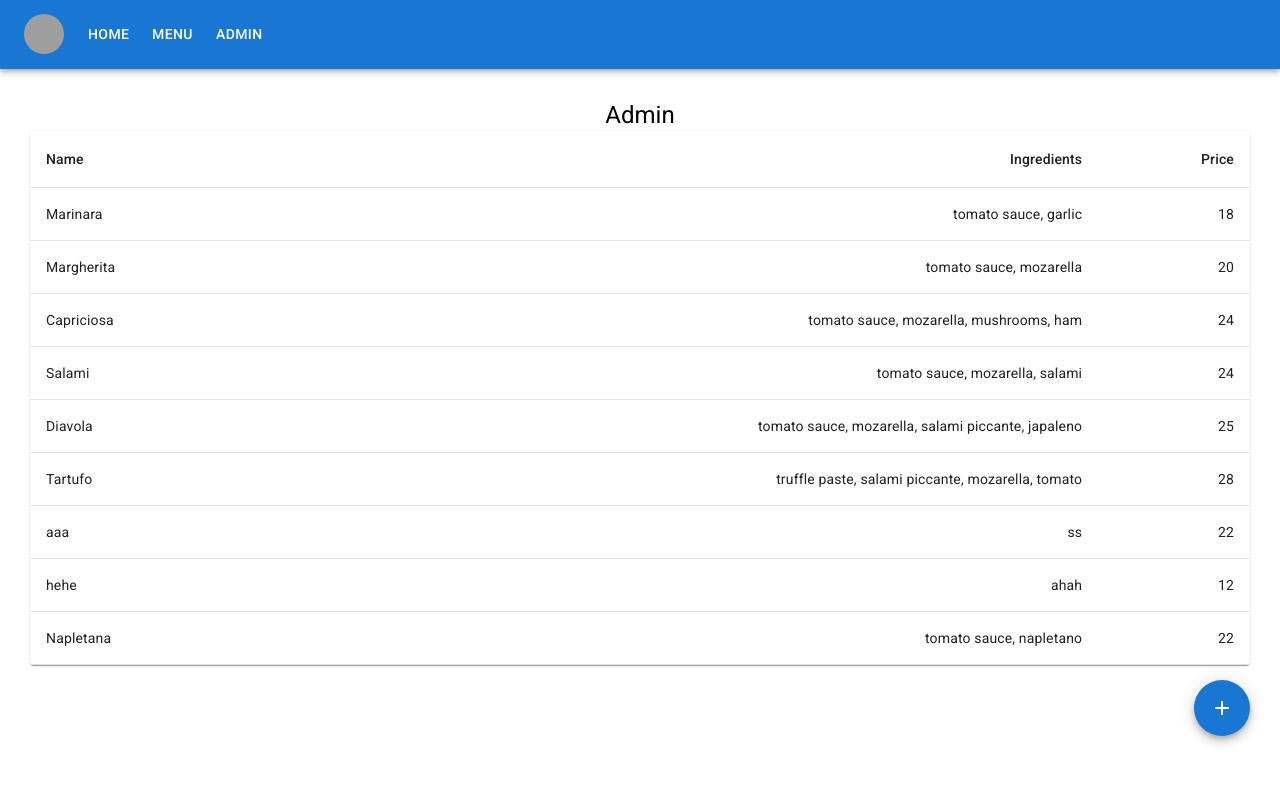
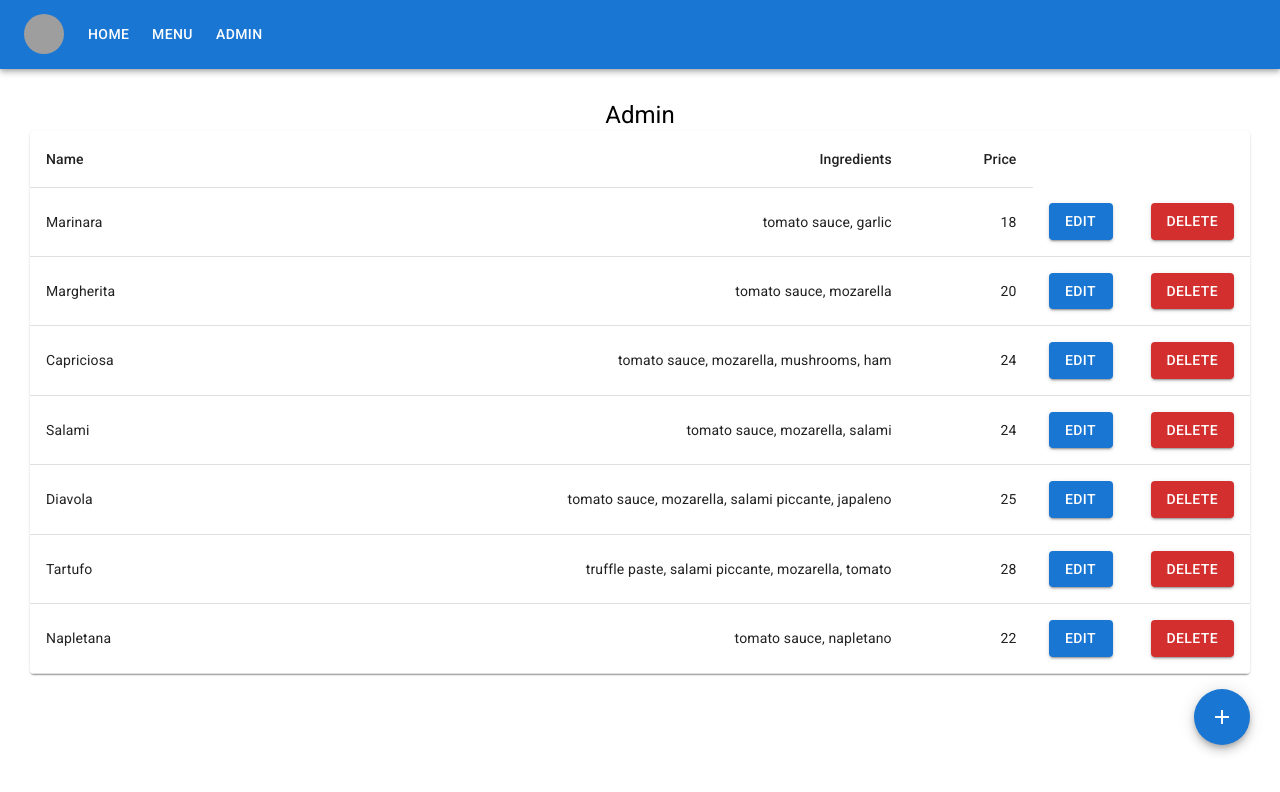
Before and after one commit to mlesiak/pizza-app, a React (Create React App) app in the folder pizza-app/: page /admin in a window 1280 px wide. Shown: the top 792 px of the page. Built offline with nearby package versions, Linux system fonts and the light colour scheme; data requests are answered from the project's data file; grey boxes are pictures that could not be loaded.

Commit message:
added delete button to admin panel

```diff
--- a/pizza-app/db.json
+++ b/pizza-app/db.json
@@ -40,20 +40,6 @@
       "url": "https://static.pyszne.pl/images/restaurants/pl/001R1O7N/products/tartufo_002.png"
     },
     {
-      "name": "aaa",
-      "ingredients": "ss",
-      "price": "22",
-      "url": "11",
-      "id": 6
-    },
-    {
-      "name": "hehe",
-      "ingredients": "ahah",
-      "price": "12",
-      "url": "",
-      "id": 7
-    },
-    {
       "name": "Napletana",
       "ingredients": "tomato sauce, napletano",
       "price": "22",
--- a/pizza-app/src/content/admin/index.js
+++ b/pizza-app/src/content/admin/index.js
@@ -9,6 +9,7 @@ import TableHead from "@mui/material/TableHead";
 import TableRow from "@mui/material/TableRow";
 import Paper from "@mui/material/Paper";
 import { AddPizza } from "./add-pizza";
+import { PizzaRow } from "./pizza-row";
 
 export const Admin = () => {
   const [pizzas, setPizzas] = useState([]);
@@ -40,11 +41,7 @@ export const Admin = () => {
           <TableBody>
             {pizzas.map((pizza) => {
               return (
-                <TableRow key={pizza.id}>
-                  <TableCell>{pizza.name}</TableCell>
-                  <TableCell align="right">{pizza.ingredients}</TableCell>
-                  <TableCell align="right">{pizza.price}</TableCell>
-                </TableRow>
+                <PizzaRow key={pizza.id} pizza={pizza} refresh={fetchPizzas} />
               );
             })}
           </TableBody>
--- /dev/null
+++ b/pizza-app/src/content/admin/pizza-row/index.js
@@ -0,0 +1,29 @@
+import TableCell from "@mui/material/TableCell";
+import TableRow from "@mui/material/TableRow";
+import Button from "@mui/material/Button";
+
+export const PizzaRow = ({ pizza, refresh }) => {
+  const handleDeleteClick = () => {
+    fetch(`http://localhost:3000/menu/${pizza.id}`, {
+      method: "delete",
+    }).then(() => {
+      refresh();
+    });
+  };
+
+  return (
+    <TableRow>
+      <TableCell>{pizza.name}</TableCell>
+      <TableCell align="right">{pizza.ingredients}</TableCell>
+      <TableCell align="right">{pizza.price}</TableCell>
+      <TableCell width="70px">
+        <Button variant="contained">Edit</Button>
+      </TableCell>
+      <TableCell width="70px">
+        <Button variant="contained" color="error" onClick={handleDeleteClick}>
+          Delete
+        </Button>
+      </TableCell>
+    </TableRow>
+  );
+};
```
